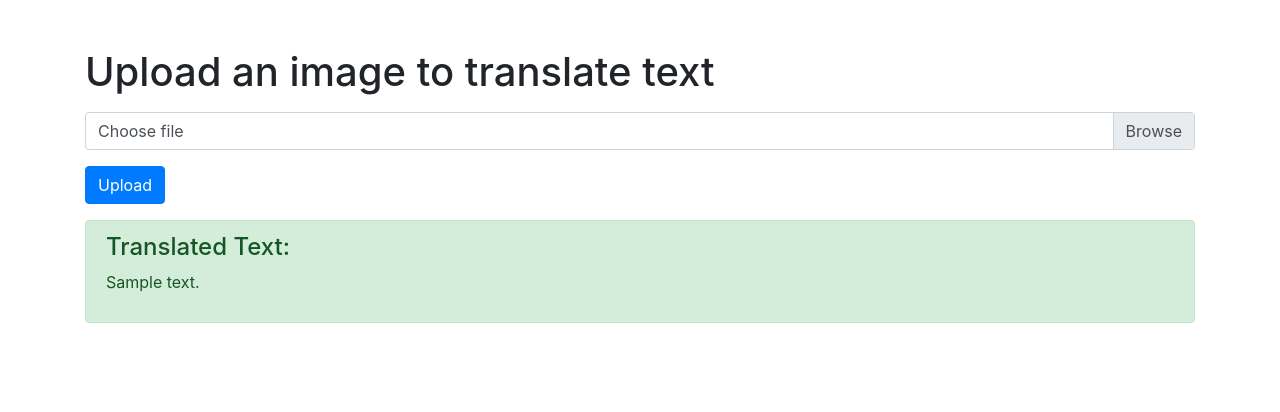
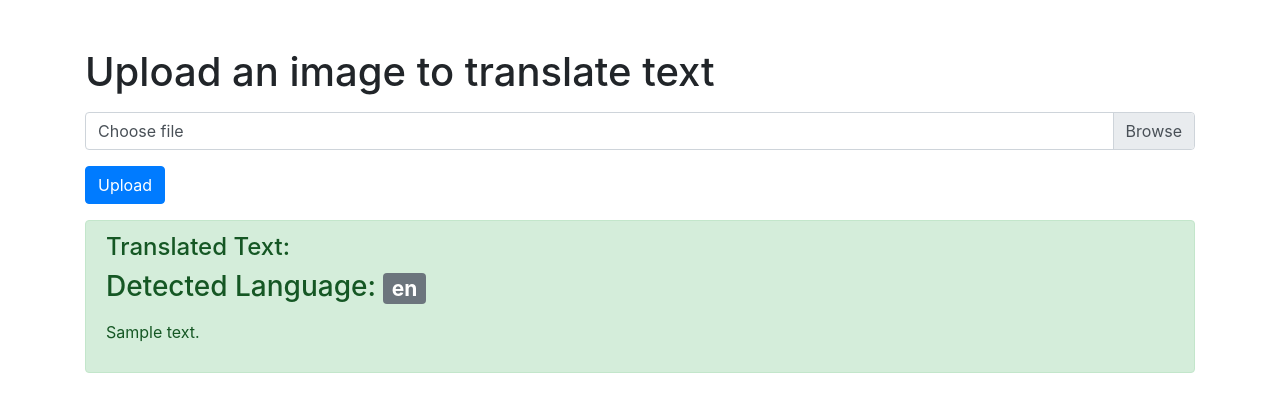
Before and after one commit to philtrachtenberg3/transcribe_me, a Flask app: template app/templates/index.html in a window 1280 px wide. Shown: the top 412 px of the page. Run offline with Flask 3, Linux system fonts and the light colour scheme; the template is opened without the code that fills it: most values are stand-ins (such as "Sample title", 1, 10 or a date in 2020); some libraries are stand-ins or nearby versions.

Commit message:
added detected language to the home page

```diff
--- a/app/main.py
+++ b/app/main.py
@@ -8,9 +8,8 @@ app = Flask(__name__)
 
 @app.route('/', methods=['GET', 'POST'])
 def index():
-    # Initialize translated_text at the beginning of the function
     translated_text = ""
-
+    detected_lang = ""
     if request.method == 'POST':
         if 'image_file' in request.files:
             image_file = request.files['image_file']
@@ -19,11 +18,15 @@ def index():
             detected_text = detect_text_in_image(image_file)
 
             if detected_text:
-                # Translate the detected text
-                translated_text = translate_text(detected_text)
+                # Translate the detected text and get the detected language code
+                detected_lang_code, translated_text = translate_text(detected_text)
 
-    # Now translated_text is always defined, so it's safe to use it here
-    return render_template('index.html', translated_text=translated_text)
+                # Convert the language code to a language name
+                detected_lang = get_language_name(detected_lang_code)
+
+    return render_template('index.html', translated_text=translated_text, detected_lang=detected_lang)
+
+
 
 
 def detect_text_in_image(image_file):
@@ -43,8 +46,29 @@ def detect_text_in_image(image_file):
 
 def translate_text(text):
     translate_client = translate.Client()
+
+    # Detect the language of the text
+    detection = translate_client.detect_language(text)
+    lang = detection['language']
+
+    # Translate the text
     result = translate_client.translate(text, target_language='en')
-    return result['translatedText']
+
+    # Return both the detected language and the translated text
+    return lang, result['translatedText']
+
+def get_language_name(lang_code):
+    # Map of language codes to language names
+    language_codes = {
+        'iw': 'Hebrew',
+        'en': 'English',
+        'es': 'Spanish',
+        # Add more mappings as needed
+    }
+    # Return the language name or the original code if not found
+    return language_codes.get(lang_code, lang_code)
+
+
 
 if __name__ == "__main__":
     app.run(debug=True)
--- a/app/templates/index.html
+++ b/app/templates/index.html
@@ -21,6 +21,7 @@
         {% if translated_text %}
             <div class="alert alert-success" role="alert">
                 <h4 class="alert-heading">Translated Text:</h4>
+                <h3 class="alert-heading mb-3">Detected Language: <span class="badge badge-secondary">{{ detected_lang }}</span></h3>
                 <p>{{ translated_text }}</p>
             </div>
         {% endif %}
```
